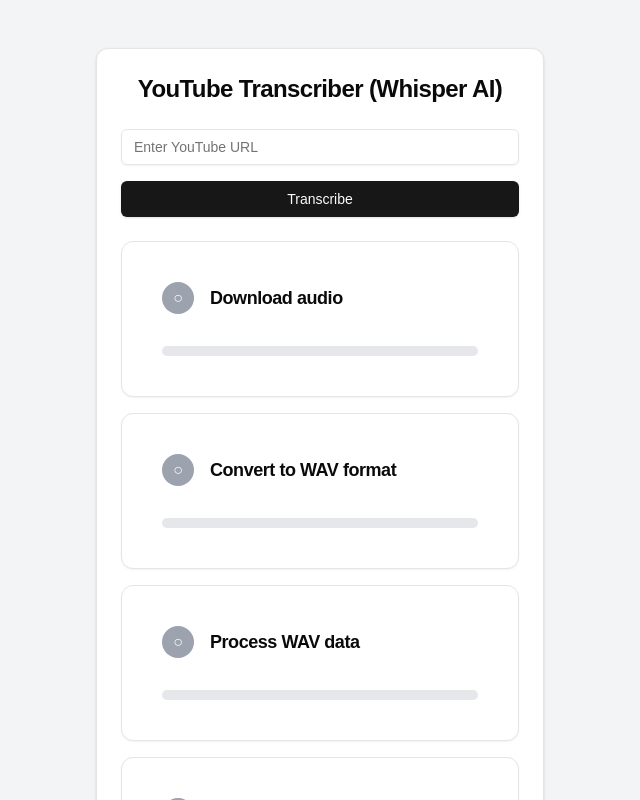
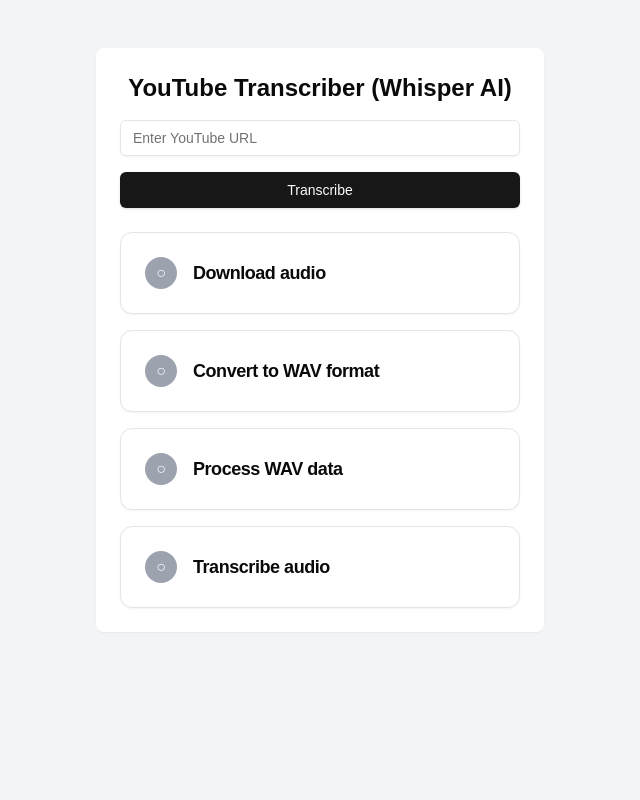
Before and after one commit to fjaviergelabert/audio-hub, a Next.js app: page / in a window 1280 px wide. Shown: the top 800 px of the page, without its empty margins (0-640 px from the left). Built offline with nearby package versions, Linux system fonts and the light colour scheme.

Commit message:
Refactor TranscribePage layout: update structure to use semantic HTML elements and improve accessibility features in progress indicators

```diff
--- a/app/api/transcribe/transcribe.ts
+++ b/app/api/transcribe/transcribe.ts
@@ -16,13 +16,12 @@
     const mp3Buffer = await downloadYoutube(url, onProgress);
     const wavBuffer = await convertMp3ToWav(mp3Buffer, onProgress);
 
+    onProgress({ type: "wav-processing", status: "started", progress: 0 });
     const wav = new WaveFile(wavBuffer);
     wav.toBitDepth("32f");
     wav.toSampleRate(16000);
     let audioData = wav.getSamples();
 
-    // WAV processing progress
-    onProgress({ type: "wav-processing", status: "started", progress: 0 });
     if (Array.isArray(audioData) && audioData.length > 1) {
       const SCALING_FACTOR = Math.sqrt(2);
       for (let i = 0; i < audioData[0].length; ++i) {
--- a/components/app-page.tsx
+++ b/components/app-page.tsx
@@ -152,15 +152,14 @@
   }
 
   return (
-    <div className="min-h-screen bg-gray-100 py-12 px-4 sm:px-6 lg:px-8 flex">
-      <div className="flex-1 pr-8">
-        <Card className="max-w-md mx-auto">
-          <CardHeader>
-            <CardTitle className="text-2xl font-bold text-center">
+    <main className="min-h-screen bg-gray-100 py-12 px-4 sm:px-6 lg:px-8 flex">
+      <section className="flex-1 pr-8">
+        <article className="max-w-md mx-auto shadow-sm bg-white p-6 rounded-lg">
+          <header className="mb-4">
+            <h1 className="text-2xl font-bold text-center">
               YouTube Transcriber (Whisper AI)
-            </CardTitle>
-          </CardHeader>
-          <CardContent>
+            </h1>
+          </header>
           <form onSubmit={handleSubmit} className="space-y-4">
             <Input
               type="text"
@@ -181,15 +180,23 @@
             </Button>
           </form>
           {error && <p className="mt-4 text-red-600">{error}</p>}
-            <div className="mt-6 space-y-4">
+          <ol className="mt-6 space-y-4">
             {progressSteps.map((step, index) => (
-                <Card
-                  key={index}
-                  className="transition-transform p-4 bg-white shadow-sm"
-                >
+              <li key={index}>
+                <Card className="transition-transform bg-white shadow-sm">
                   <CardHeader>
                     <div className="flex items-center">
-                      <div
+                      <span
+                        role="status"
+                        aria-label={
+                          step.status === "completed"
+                            ? "Step completed"
+                            : step.status === "in-progress"
+                            ? "Step in progress"
+                            : step.status === "error"
+                            ? "Step error"
+                            : "Step idle"
+                        }
                         className={`flex justify-center items-center h-8 w-8 rounded-full text-white
                           ${step.status === "completed" ? "bg-green-500" : ""}
                           ${step.status === "in-progress" ? "bg-blue-500" : ""}
@@ -202,21 +209,17 @@
                         )}
                         {step.status === "error" && <span>✖</span>}
                         {step.status === "idle" && <span>○</span>}
-                      </div>
+                      </span>
                       <CardTitle className="ml-4 text-lg font-semibold">
                         {step.message}
                       </CardTitle>
                     </div>
                   </CardHeader>
+                  {step.status === "in-progress" && (
                     <CardContent>
-                    <div className="mt-2">
                       <div className="w-full bg-gray-200 rounded-full h-2.5">
                         <div
-                          className={`${
-                            step.status === "in-progress"
-                              ? "bg-blue-500"
-                              : "bg-gray-400"
-                          } h-2.5 rounded-full`}
+                          className={`${"bg-gray-400"} h-2.5 rounded-full`}
                           style={{
                             width: `${
                               step.progress > 100 ? 100 : step.progress
@@ -224,26 +227,26 @@
                           }}
                         ></div>
                       </div>
-                    </div>
                     </CardContent>
+                  )}
                 </Card>
+              </li>
             ))}
-            </div>
-          </CardContent>
-        </Card>
-      </div>
-      <div className="flex-1 pl-8">
+          </ol>
+        </article>
+      </section>
+      <section className="flex-1 pl-8">
         {transcription && (
-          <div>
+          <article>
             <h2 className="text-lg font-semibold mb-2 text-center">
               Transcription
             </h2>
             <div className="border p-4 rounded shadow bg-white text-black">
               <p className="whitespace-pre-wrap">{transcription}</p>
             </div>
-          </div>
+          </article>
         )}
-      </div>
-    </div>
+      </section>
+    </main>
   );
 }
```
Lines whose indentation alone changed are shown as unchanged.
